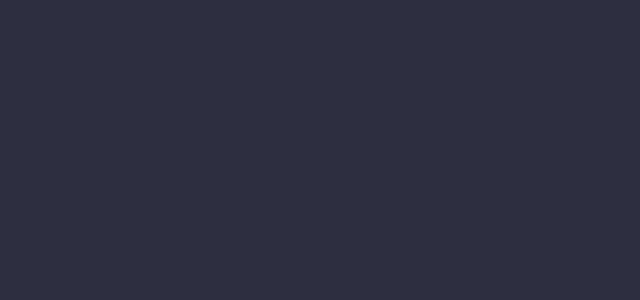
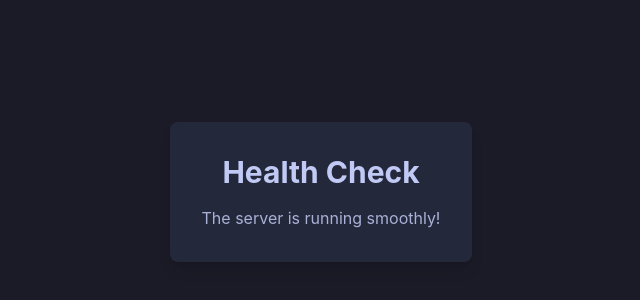
Before and after one commit to vicky-0210/collab-code, a React (Vite) app in the folder collab-code-fe/: page /health in a window 1280 px wide. Before the commit this address had no page. Shown: the part 208-508 px from the top of the page, without its empty margins (319-959 px from the left). Built offline with nearby package versions, Linux system fonts and the light colour scheme.

Commit message:
added a health check

```diff
--- a/collab-code-fe/src/App.tsx
+++ b/collab-code-fe/src/App.tsx
@@ -4,6 +4,7 @@ import Home from './pages/Home'
 import Room from './pages/Room'
 import RoomPrivateChat from './pages/RoomPrivateChat';
 import { BrowserRouter , Routes ,Route } from 'react-router-dom'
+import { Health } from './pages/Health';
 
 function App() {
   return <BrowserRouter>
@@ -13,6 +14,7 @@ function App() {
       <Route path="/home" element={<Home/>}/>
       <Route path="/room/:roomId" element={<Room/>}/>
       <Route path="/room/:roomId/private-chat" element={<RoomPrivateChat/>}/>
+      <Route path="/health" element={<Health/>}/>
       <Route path="/" element={<Signup/>}/>
     </Routes>
   </BrowserRouter>
--- /dev/null
+++ b/collab-code-fe/src/pages/Health.tsx
@@ -0,0 +1,10 @@
+export const Health = () => {
+  return (
+    <div className="flex items-center justify-center h-screen bg-[#1a1b26]">
+      <div className="bg-[#24283b] p-8 rounded-lg shadow-lg text-center">
+        <h1 className="text-3xl font-bold text-[#c0caf5] mb-4">Health Check</h1>
+        <p className="text-[#a9b1d6]">The server is running smoothly!</p>
+      </div>
+    </div>
+  );
+}
```
Also changed, not shown: 1 other file (tests, documents, lock files or other folders).
